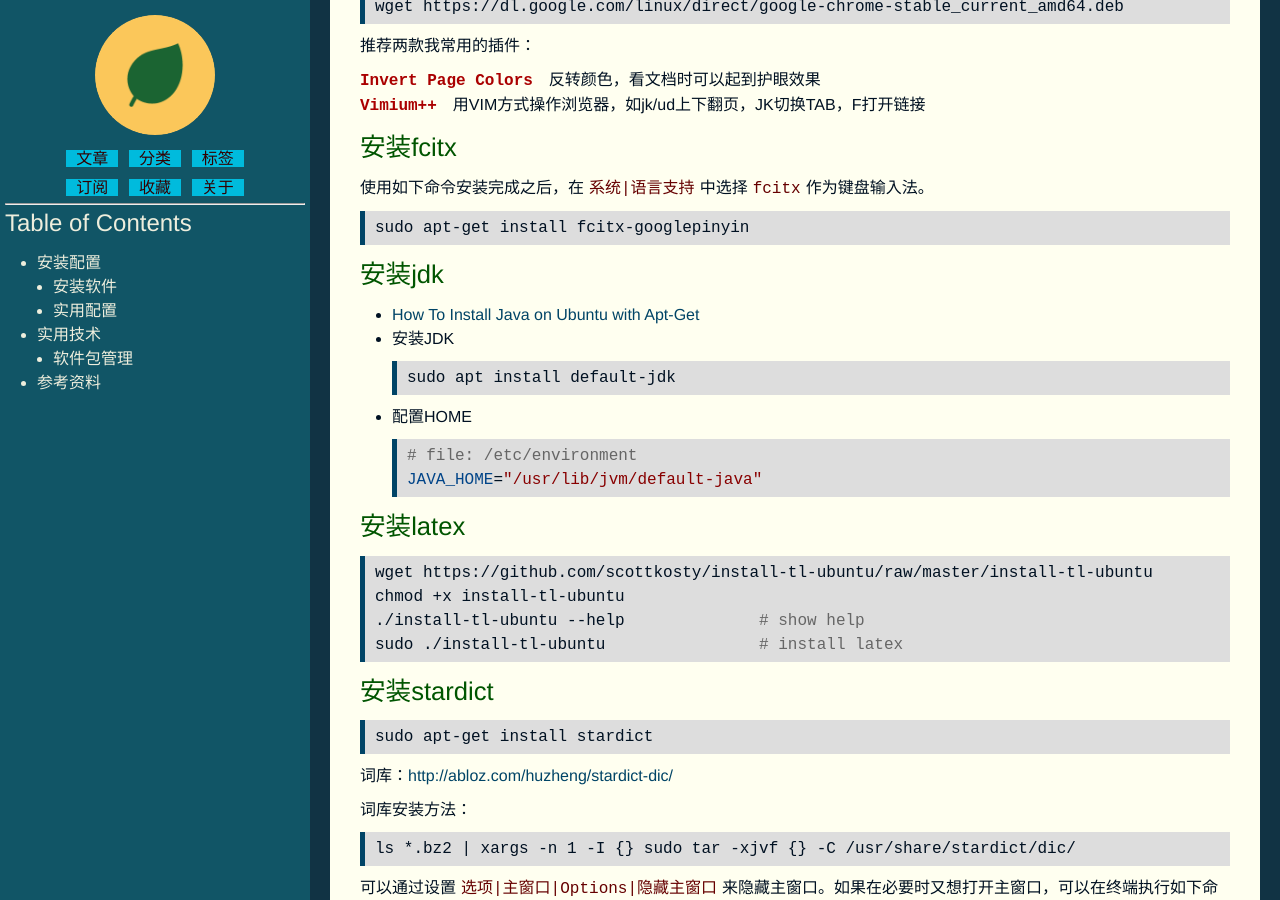
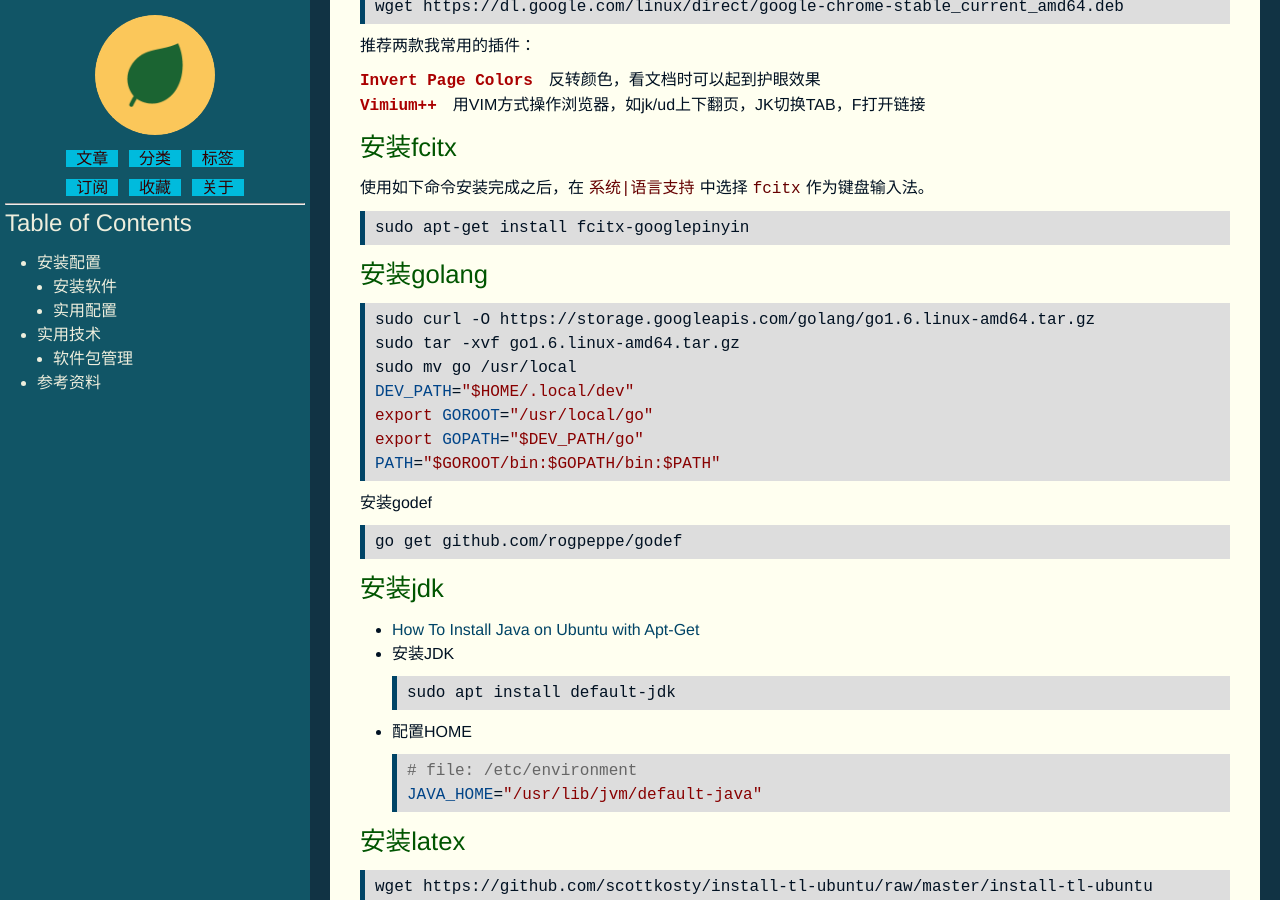
Before and after one commit to mickyching/mickyching.github.io, a Jekyll site: the page built from _posts/linux/2015-07-04-linux-ubuntu-guide.html, in a window 1280 px wide and 900 px high, scrolled down 529 px. Built offline with Jekyll 4.4.1, drawn with Linux system fonts in a browser that asks for light colours; some of the changed text lies outside the part shown.

Commit message:
posts: update notes
Signed-off-by: Micky Ching <mickyching@gmail.com>

```diff
--- a/_posts/linux/2015-07-04-linux-ubuntu-guide.html
+++ b/_posts/linux/2015-07-04-linux-ubuntu-guide.html
@@ -11,57 +11,60 @@ author: 敬叶
 <div id="table-of-contents"><h2>Table of Contents</h2>
 <div id="text-table-of-contents">
 <ul>
-<li><a href="#orgheadline20">安装配置</a>
+<li><a href="#orgheadline23">安装配置</a>
 <ul>
-<li><a href="#orgheadline8">安装软件</a>
+<li><a href="#orgheadline9">安装软件</a>
 <ul>
 <li><a href="#orgheadline1">安装chrome-browser</a></li>
 <li><a href="#orgheadline2">安装fcitx</a></li>
-<li><a href="#orgheadline3">安装jdk</a></li>
-<li><a href="#orgheadline4">安装latex</a></li>
-<li><a href="#orgheadline5">安装stardict</a></li>
-<li><a href="#orgheadline6">安装uget/aria2</a></li>
-<li><a href="#orgheadline7">安装xware-desktop</a></li>
+<li><a href="#orgheadline3">安装golang</a></li>
+<li><a href="#orgheadline4">安装jdk</a></li>
+<li><a href="#orgheadline5">安装latex</a></li>
+<li><a href="#orgheadline6">安装stardict</a></li>
+<li><a href="#orgheadline7">安装uget/aria2</a></li>
+<li><a href="#orgheadline8">安装xware-desktop</a></li>
 </ul>
 </li>
-<li><a href="#orgheadline19">实用配置</a>
+<li><a href="#orgheadline22">实用配置</a>
 <ul>
-<li><a href="#orgheadline10">配置软件源</a>
+<li><a href="#orgheadline11">配置软件源</a>
 <ul>
-<li><a href="#orgheadline9">Ubuntu-16.04</a></li>
+<li><a href="#orgheadline10">Ubuntu-16.04</a></li>
 </ul>
 </li>
-<li><a href="#orgheadline13">配置NFS</a>
+<li><a href="#orgheadline14">配置NFS</a>
 <ul>
-<li><a href="#orgheadline11">服务端配置</a></li>
-<li><a href="#orgheadline12">客户端配置</a></li>
+<li><a href="#orgheadline12">服务端配置</a></li>
+<li><a href="#orgheadline13">客户端配置</a></li>
 </ul>
 </li>
-<li><a href="#orgheadline14">配置自动挂载USB设备</a></li>
-<li><a href="#orgheadline15">通过USB Live CD安装grub</a></li>
-<li><a href="#orgheadline16">处理隐藏GRUB</a></li>
-<li><a href="#orgheadline17">通过GRUB rescue修复grub</a></li>
-<li><a href="#orgheadline18">更新initramfs</a></li>
+<li><a href="#orgheadline15">配置自动挂载USB设备</a></li>
+<li><a href="#orgheadline16">通过USB Live CD安装grub</a></li>
+<li><a href="#orgheadline17">处理隐藏GRUB</a></li>
+<li><a href="#orgheadline18">通过GRUB rescue修复grub</a></li>
+<li><a href="#orgheadline19">更新initramfs</a></li>
+<li><a href="#orgheadline20">去掉桌面显示主目录下的文件</a></li>
+<li><a href="#orgheadline21">修改磁盘卷标</a></li>
 </ul>
 </li>
 </ul>
 </li>
-<li><a href="#orgheadline22">实用技术</a>
+<li><a href="#orgheadline25">实用技术</a>
 <ul>
-<li><a href="#orgheadline21">软件包管理</a></li>
+<li><a href="#orgheadline24">软件包管理</a></li>
 </ul>
 </li>
-<li><a href="#orgheadline23">参考资料</a></li>
+<li><a href="#orgheadline26">参考资料</a></li>
 </ul>
 </div>
 </div>
 
-<div id="outline-container-orgheadline20" class="outline-2">
-<h2 id="orgheadline20">安装配置</h2>
-<div class="outline-text-2" id="text-orgheadline20">
-</div><div id="outline-container-orgheadline8" class="outline-3">
-<h3 id="orgheadline8">安装软件</h3>
-<div class="outline-text-3" id="text-orgheadline8">
+<div id="outline-container-orgheadline23" class="outline-2">
+<h2 id="orgheadline23">安装配置</h2>
+<div class="outline-text-2" id="text-orgheadline23">
+</div><div id="outline-container-orgheadline9" class="outline-3">
+<h3 id="orgheadline9">安装软件</h3>
+<div class="outline-text-3" id="text-orgheadline9">
 </div><div id="outline-container-orgheadline1" class="outline-4">
 <h4 id="orgheadline1">安装chrome-browser</h4>
 <div class="outline-text-4" id="text-orgheadline1">
@@ -102,8 +105,33 @@ author: 敬叶
 </div>
 
 <div id="outline-container-orgheadline3" class="outline-4">
-<h4 id="orgheadline3">安装jdk</h4>
+<h4 id="orgheadline3">安装golang</h4>
 <div class="outline-text-4" id="text-orgheadline3">
+<div class="org-src-container">
+
+<pre class="src src-sh">sudo curl -O https://storage.googleapis.com/golang/go1.6.linux-amd64.tar.gz
+sudo tar -xvf go1.6.linux-amd64.tar.gz
+sudo mv go /usr/local
+<span style="color: #048;">DEV_PATH</span>=<span style="color: #800;">"$HOME/.local/dev"</span>
+<span style="color: #800;">export</span> <span style="color: #048;">GOROOT</span>=<span style="color: #800;">"/usr/local/go"</span>
+<span style="color: #800;">export</span> <span style="color: #048;">GOPATH</span>=<span style="color: #800;">"$DEV_PATH/go"</span>
+<span style="color: #048;">PATH</span>=<span style="color: #800;">"$GOROOT/bin:$GOPATH/bin:$PATH"</span>
+</pre>
+</div>
+
+<p>
+安装godef
+</p>
+<div class="org-src-container">
+
+<pre class="src src-sh">go get github.com/rogpeppe/godef
+</pre>
+</div>
+</div>
+</div>
+<div id="outline-container-orgheadline4" class="outline-4">
+<h4 id="orgheadline4">安装jdk</h4>
+<div class="outline-text-4" id="text-orgheadline4">
 <ul class="org-ul">
 <li><a href="https://www.digitalocean.com/community/tutorials/how-to-install-java-on-ubuntu-with-apt-get">How To Install Java on Ubuntu with Apt-Get</a></li>
 
@@ -129,9 +157,9 @@ author: 敬叶
 </div>
 </div>
 
-<div id="outline-container-orgheadline4" class="outline-4">
-<h4 id="orgheadline4">安装latex</h4>
-<div class="outline-text-4" id="text-orgheadline4">
+<div id="outline-container-orgheadline5" class="outline-4">
+<h4 id="orgheadline5">安装latex</h4>
+<div class="outline-text-4" id="text-orgheadline5">
 <div class="org-src-container">
 
 <pre class="src src-sh">wget https://github.com/scottkosty/install-tl-ubuntu/raw/master/install-tl-ubuntu
@@ -143,9 +171,9 @@ sudo ./install-tl-ubuntu                <span style="color: #666;"># </span><spa
 </div>
 </div>
 
-<div id="outline-container-orgheadline5" class="outline-4">
-<h4 id="orgheadline5">安装stardict</h4>
-<div class="outline-text-4" id="text-orgheadline5">
+<div id="outline-container-orgheadline6" class="outline-4">
+<h4 id="orgheadline6">安装stardict</h4>
+<div class="outline-text-4" id="text-orgheadline6">
 <div class="org-src-container">
 
 <pre class="src src-sh">sudo apt-get install stardict
@@ -176,9 +204,9 @@ sudo ./install-tl-ubuntu                <span style="color: #666;"># </span><spa
 </div>
 </div>
 
-<div id="outline-container-orgheadline6" class="outline-4">
-<h4 id="orgheadline6">安装uget/aria2</h4>
-<div class="outline-text-4" id="text-orgheadline6">
+<div id="outline-container-orgheadline7" class="outline-4">
+<h4 id="orgheadline7">安装uget/aria2</h4>
+<div class="outline-text-4" id="text-orgheadline7">
 <p>
 这两个工具可以配合使用，uget作为前端界面，在设置中选择下载插件为aria2即可，另外可以配置一下最大连接数等。
 </p>
@@ -199,9 +227,9 @@ sudo apt-get install aria2
 </div>
 </div>
 
-<div id="outline-container-orgheadline7" class="outline-4">
-<h4 id="orgheadline7">安装xware-desktop</h4>
-<div class="outline-text-4" id="text-orgheadline7">
+<div id="outline-container-orgheadline8" class="outline-4">
+<h4 id="orgheadline8">安装xware-desktop</h4>
+<div class="outline-text-4" id="text-orgheadline8">
 <ul class="org-ul">
 <li><a href="https://github.com/Xinkai/XwareDesktop/wiki/Ubuntu%E4%B8%8A%E7%BC%96%E8%AF%91%E5%AE%89%E8%A3%85%E8%AF%B4%E6%98%8E">XwareDesktop Ubuntu上编译安装说明</a></li>
 <li><a href="https://github.com/Xinkai/XwareDesktop/wiki/%E4%BD%BF%E7%94%A8%E8%AF%B4%E6%98%8E">XwareDesktop使用说明</a></li>
@@ -248,15 +276,15 @@ killall xwared EmbedThunderManager
 </div>
 </div>
 
-<div id="outline-container-orgheadline19" class="outline-3">
-<h3 id="orgheadline19">实用配置</h3>
-<div class="outline-text-3" id="text-orgheadline19">
-</div><div id="outline-container-orgheadline10" class="outline-4">
-<h4 id="orgheadline10">配置软件源</h4>
-<div class="outline-text-4" id="text-orgheadline10">
-</div><div id="outline-container-orgheadline9" class="outline-5">
-<h5 id="orgheadline9">Ubuntu-16.04</h5>
-<div class="outline-text-5" id="text-orgheadline9">
+<div id="outline-container-orgheadline22" class="outline-3">
+<h3 id="orgheadline22">实用配置</h3>
+<div class="outline-text-3" id="text-orgheadline22">
+</div><div id="outline-container-orgheadline11" class="outline-4">
+<h4 id="orgheadline11">配置软件源</h4>
+<div class="outline-text-4" id="text-orgheadline11">
+</div><div id="outline-container-orgheadline10" class="outline-5">
+<h5 id="orgheadline10">Ubuntu-16.04</h5>
+<div class="outline-text-5" id="text-orgheadline10">
 <div class="org-src-container">
 
 <pre class="src src-sh"><span style="color: #666;"># </span><span style="color: #666;">file: /etc/apt/sources.list</span>
@@ -278,12 +306,12 @@ deb-src http://cn.mirrors.ustc.edu.cn/ubuntu/ xenial-proposed main restricted un
 </div>
 </div>
 
-<div id="outline-container-orgheadline13" class="outline-4">
-<h4 id="orgheadline13">配置NFS</h4>
-<div class="outline-text-4" id="text-orgheadline13">
-</div><div id="outline-container-orgheadline11" class="outline-5">
-<h5 id="orgheadline11">服务端配置</h5>
-<div class="outline-text-5" id="text-orgheadline11">
+<div id="outline-container-orgheadline14" class="outline-4">
+<h4 id="orgheadline14">配置NFS</h4>
+<div class="outline-text-4" id="text-orgheadline14">
+</div><div id="outline-container-orgheadline12" class="outline-5">
+<h5 id="orgheadline12">服务端配置</h5>
+<div class="outline-text-5" id="text-orgheadline12">
 <p>
 安装NFS服务工具：
 </p>
@@ -312,9 +340,9 @@ deb-src http://cn.mirrors.ustc.edu.cn/ubuntu/ xenial-proposed main restricted un
 </div>
 </div>
 </div>
-<div id="outline-container-orgheadline12" class="outline-5">
-<h5 id="orgheadline12">客户端配置</h5>
-<div class="outline-text-5" id="text-orgheadline12">
+<div id="outline-container-orgheadline13" class="outline-5">
+<h5 id="orgheadline13">客户端配置</h5>
+<div class="outline-text-5" id="text-orgheadline13">
 <p>
 客户端只需要挂载即可使用。
 </p>
@@ -327,9 +355,9 @@ deb-src http://cn.mirrors.ustc.edu.cn/ubuntu/ xenial-proposed main restricted un
 </div>
 </div>
 
-<div id="outline-container-orgheadline14" class="outline-4">
-<h4 id="orgheadline14">配置自动挂载USB设备</h4>
-<div class="outline-text-4" id="text-orgheadline14">
+<div id="outline-container-orgheadline15" class="outline-4">
+<h4 id="orgheadline15">配置自动挂载USB设备</h4>
+<div class="outline-text-4" id="text-orgheadline15">
 <p>
 创建文件<code>/etc/udev/rules.d/87-usb-automount.rules</code>
 </p>
@@ -367,9 +395,9 @@ ENV{ID_FS_LABEL}==<span style="color: #800;">""</span>, ENV{dir_name}=<span styl
 </div>
 </div>
 
-<div id="outline-container-orgheadline15" class="outline-4">
-<h4 id="orgheadline15">通过USB Live CD安装grub</h4>
-<div class="outline-text-4" id="text-orgheadline15">
+<div id="outline-container-orgheadline16" class="outline-4">
+<h4 id="orgheadline16">通过USB Live CD安装grub</h4>
+<div class="outline-text-4" id="text-orgheadline16">
 <div class="org-src-container">
 
 <pre class="src src-sh">sudo mount /dev/sda5 /mnt
@@ -384,9 +412,9 @@ sudo grub-install --root-directory=/mnt /dev/sda
 </div>
 </div>
 
-<div id="outline-container-orgheadline16" class="outline-4">
-<h4 id="orgheadline16">处理隐藏GRUB</h4>
-<div class="outline-text-4" id="text-orgheadline16">
+<div id="outline-container-orgheadline17" class="outline-4">
+<h4 id="orgheadline17">处理隐藏GRUB</h4>
+<div class="outline-text-4" id="text-orgheadline17">
 <p>
 如果执行<code>update-grub2</code>更新grub动作的时候能看到如下提示信息，则说明GRUB被隐藏了，启动的时候也看不到选择界面。
 </p>
@@ -405,9 +433,9 @@ when GRUB_HIDDEN_TIMEOUT is set is no longer supported.
 </div>
 </div>
 
-<div id="outline-container-orgheadline17" class="outline-4">
-<h4 id="orgheadline17">通过GRUB rescue修复grub</h4>
-<div class="outline-text-4" id="text-orgheadline17">
+<div id="outline-container-orgheadline18" class="outline-4">
+<h4 id="orgheadline18">通过GRUB rescue修复grub</h4>
+<div class="outline-text-4" id="text-orgheadline18">
 <div class="org-src-container">
 
 <pre class="src src-sh">grub&gt; set <span style="color: #048;">pager</span>=1
@@ -479,9 +507,9 @@ Installation finished. No error reported.
 </div>
 </div>
 
-<div id="outline-container-orgheadline18" class="outline-4">
-<h4 id="orgheadline18">更新initramfs</h4>
-<div class="outline-text-4" id="text-orgheadline18">
+<div id="outline-container-orgheadline19" class="outline-4">
+<h4 id="orgheadline19">更新initramfs</h4>
+<div class="outline-text-4" id="text-orgheadline19">
 <p>
 有时候删除内核模块之后，重启还是能看到已删除的模块载入到系统。这可能性是从<code>initramfs</code>中载入的，更新一下即可。
 </p>
@@ -496,15 +524,36 @@ Installation finished. No error reported.
 </dl>
 </div>
 </div>
+
+<div id="outline-container-orgheadline20" class="outline-4">
+<h4 id="orgheadline20">去掉桌面显示主目录下的文件</h4>
+<div class="outline-text-4" id="text-orgheadline20">
+<p>
+编辑<code>~/.config/user-dirs.dirs</code>文件，直接清空即可。
+</p>
 </div>
 </div>
 
-<div id="outline-container-orgheadline22" class="outline-2">
-<h2 id="orgheadline22">实用技术</h2>
-<div class="outline-text-2" id="text-orgheadline22">
-</div><div id="outline-container-orgheadline21" class="outline-3">
-<h3 id="orgheadline21">软件包管理</h3>
-<div class="outline-text-3" id="text-orgheadline21">
+<div id="outline-container-orgheadline21" class="outline-4">
+<h4 id="orgheadline21">修改磁盘卷标</h4>
+<div class="outline-text-4" id="text-orgheadline21">
+<div class="org-src-container">
+
+<pre class="src src-sh">sudo e2label DEV LABEL                  <span style="color: #666;"># </span><span style="color: #666;">ext3/ext4</span>
+sudo btrfs filesystem label DEV LABEL   <span style="color: #666;"># </span><span style="color: #666;">btrfs</span>
+sudo ntfslabel DEV LABEL                <span style="color: #666;"># </span><span style="color: #666;">ntfs</span>
+</pre>
+</div>
+</div>
+</div>
+</div>
+</div>
+<div id="outline-container-orgheadline25" class="outline-2">
+<h2 id="orgheadline25">实用技术</h2>
+<div class="outline-text-2" id="text-orgheadline25">
+</div><div id="outline-container-orgheadline24" class="outline-3">
+<h3 id="orgheadline24">软件包管理</h3>
+<div class="outline-text-3" id="text-orgheadline24">
 <p>
 软件包管理主要需要熟悉的命令：<code>dpkg</code>、<code>apt-cache</code>、<code>apt-get</code>、<code>apt-file</code>等。
 </p>
@@ -566,9 +615,9 @@ sudo add-apt-repository -r ppa:username <span style="color: #666;"># </span><spa
 </div>
 </div>
 
-<div id="outline-container-orgheadline23" class="outline-2">
-<h2 id="orgheadline23">参考资料</h2>
-<div class="outline-text-2" id="text-orgheadline23">
+<div id="outline-container-orgheadline26" class="outline-2">
+<h2 id="orgheadline26">参考资料</h2>
+<div class="outline-text-2" id="text-orgheadline26">
 <ul class="org-ul">
 <li><a href="http://wiki.ubuntu.org.cn/UbuntuSkills">Ubuntu命令技巧</a></li>
 <li><a href="http://askubuntu.com/questions/145241/how-do-i-run-update-grub-from-a-livecd">How do I run update-grub from a LiveCD</a></li>
--- a/_posts/tools/2015-07-28-makefile-introduction.html
+++ b/_posts/tools/2015-07-28-makefile-introduction.html
@@ -1,7 +1,7 @@
 ---
-title: Makefile简介
+title: Makefile Introduction
 categories: tools
-tags: makefile
+tags: 笔记 makefile
 author: 敬叶
 ---
 <dl class="post-meta">
```
Also changed, not shown: _posts/language/2015-05-05-python-notes.html (+18 -8 lines).
